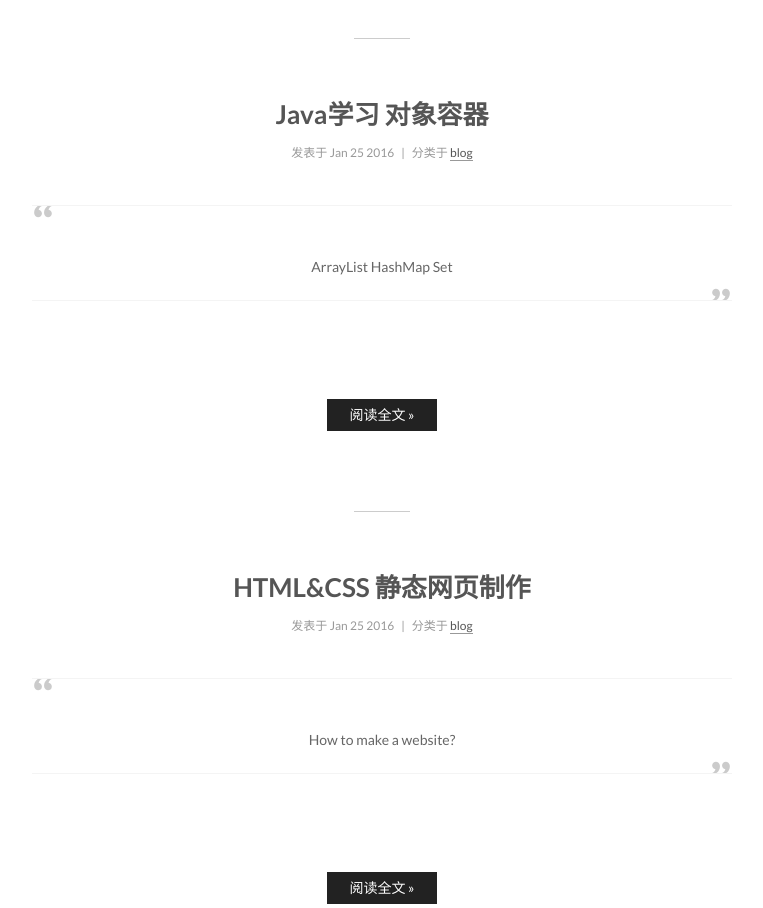
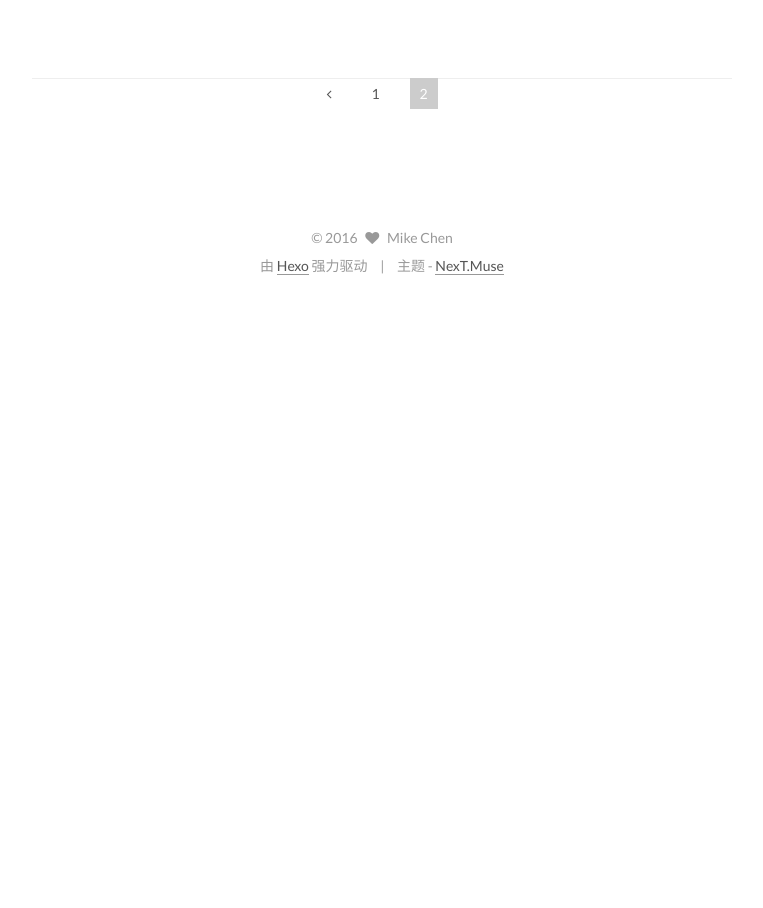
Before and after one commit to chendingyan/chendingyan.github.io, a plain HTML site: page page/2/index.html in a window 1280 px wide. Shown: the part 837-1745 px from the top of the page, without its empty margins (258-1021 px from the left). After the commit the page ends 1137 px from the top, so only its background shows below. Drawn offline with Linux system fonts and the light colour scheme.

Commit message:
Site updated: 2016-01-25 21:58:44

```diff
--- a/css/main.css
+++ b/css/main.css
@@ -1543,7 +1543,7 @@ pre .javascript .function {
   width: 4px;
   height: 4px;
   border-radius: 50%;
-  background: #450f0d;
+  background: #ddff20;
 }
 .sidebar-nav {
   margin: 0 0 20px;
--- a/page/2/index.html
+++ b/page/2/index.html
@@ -303,216 +303,6 @@
 
 
 
-
-
-
-
-
-
-
-
-  <article class="post post-type-normal " itemscope itemtype="http://schema.org/Article">
-
-
-      <header class="post-header">
-
-
-
-          <h1 class="post-title" itemprop="name headline">
-
-
-
-
-                <a class="post-title-link" href="/2016/01/25/对象容器/" itemprop="url">
-                  Java学习 对象容器
-                </a>
-
-
-          </h1>
-
-
-        <div class="post-meta">
-          <span class="post-time">
-            <span class="post-meta-item-icon">
-              <i class="fa fa-calendar-o"></i>
-            </span>
-            <span class="post-meta-item-text">发表于</span>
-            <time itemprop="dateCreated" datetime="2016-01-25T21:52:07+08:00" content="Jan 25 2016">
-              Jan 25 2016
-            </time>
-          </span>
-
-
-            <span class="post-category" >
-              &nbsp; | &nbsp;
-              <span class="post-meta-item-icon">
-                <i class="fa fa-folder-o"></i>
-              </span>
-              <span class="post-meta-item-text">分类于</span>
-
-                <span itemprop="about" itemscope itemtype="https://schema.org/Thing">
-                  <a href="/categories/blog/" itemprop="url" rel="index">
-                    <span itemprop="name">blog</span>
-                  </a>
-                </span>
-
-
-
-
-
-            </span>
-
-
-
-
-
-
-
-
-
-
-        </div>
-      </header>
-
-
-
-    <div class="post-body" itemprop="articleBody">
-
-
-
-
-
-
-          <p><blockquote class="blockquote-center"><br>ArrayList HashMap Set<br></blockquote><br>
-          <div class="post-more-link text-center">
-            <a class="btn" href="/2016/01/25/对象容器/#more" rel="contents">
-              阅读全文 &raquo;
-            </a>
-          </div>
-
-
-    </div>
-
-    <footer class="post-footer">
-
-
-
-
-
-
-        <div class="post-eof"></div>
-
-    </footer>
-  </article>
-
-
-
-
-
-
-
-
-
-
-
-
-  <article class="post post-type-normal " itemscope itemtype="http://schema.org/Article">
-
-
-      <header class="post-header">
-
-
-
-          <h1 class="post-title" itemprop="name headline">
-
-
-
-
-                <a class="post-title-link" href="/2016/01/25/HTML&CSS/" itemprop="url">
-                  HTML&CSS 静态网页制作
-                </a>
-
-
-          </h1>
-
-
-        <div class="post-meta">
-          <span class="post-time">
-            <span class="post-meta-item-icon">
-              <i class="fa fa-calendar-o"></i>
-            </span>
-            <span class="post-meta-item-text">发表于</span>
-            <time itemprop="dateCreated" datetime="2016-01-25T21:50:16+08:00" content="Jan 25 2016">
-              Jan 25 2016
-            </time>
-          </span>
-
-
-            <span class="post-category" >
-              &nbsp; | &nbsp;
-              <span class="post-meta-item-icon">
-                <i class="fa fa-folder-o"></i>
-              </span>
-              <span class="post-meta-item-text">分类于</span>
-
-                <span itemprop="about" itemscope itemtype="https://schema.org/Thing">
-                  <a href="/categories/blog/" itemprop="url" rel="index">
-                    <span itemprop="name">blog</span>
-                  </a>
-                </span>
-
-
-
-
-
-            </span>
-
-
-
-
-
-
-
-
-
-
-        </div>
-      </header>
-
-
-
-    <div class="post-body" itemprop="articleBody">
-
-
-
-
-
-
-          <p><blockquote class="blockquote-center"><br>How to make a website?<br></blockquote><br>
-          <div class="post-more-link text-center">
-            <a class="btn" href="/2016/01/25/HTML&CSS/#more" rel="contents">
-              阅读全文 &raquo;
-            </a>
-          </div>
-
-
-    </div>
-
-    <footer class="post-footer">
-
-
-
-
-
-
-        <div class="post-eof"></div>
-
-    </footer>
-  </article>
-
-
-
-
   </section>
 
 
```
Also changed, not shown: index.html (+0 -9 lines).
